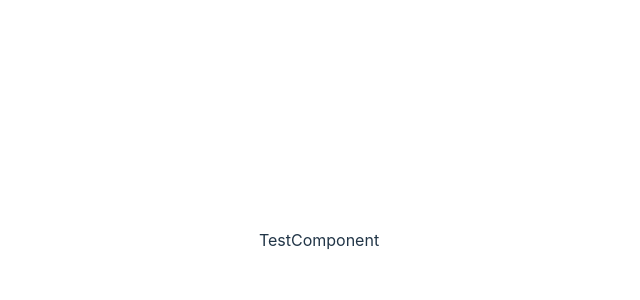
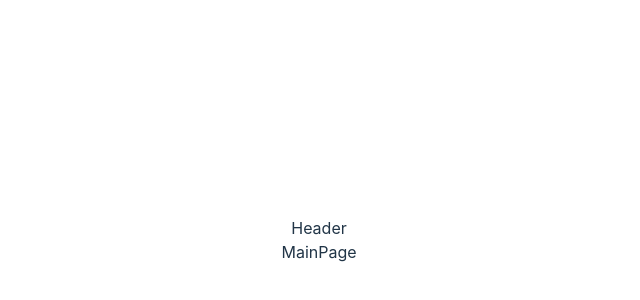
Before and after one commit to NNaumenko83/pets-front, a React (Vite) app: page / in a window 1280 px wide. Shown: the part 160-460 px from the top of the page, without its empty margins (321-961 px from the left). Built offline with nearby package versions, Linux system fonts and the light colour scheme.

Commit message:
ADD: Shared-layout

```diff
--- a/package.json
+++ b/package.json
@@ -11,11 +11,13 @@
     },
     "dependencies": {
         "react": "^18.2.0",
-    "react-dom": "^18.2.0"
+        "react-dom": "^18.2.0",
+        "react-router-dom": "^6.14.2"
     },
     "devDependencies": {
         "@types/react": "^18.2.43",
-    "@types/react-dom": "^18.2.17",
+        "@types/react-dom": "^18.2.18",
+        "@types/react-router-dom": "^5.3.3",
         "@typescript-eslint/eslint-plugin": "^6.14.0",
         "@typescript-eslint/parser": "^6.14.0",
         "@vitejs/plugin-react": "^4.2.1",
--- a/src/App.tsx
+++ b/src/App.tsx
@@ -1,8 +1,20 @@
 import 'src/App.css'
-import TestComponent from 'components/TestComponent/TestComponent'
+
+// eslint-disable-next-line import/no-extraneous-dependencies
+import { Routes, Route } from 'react-router-dom'
+import MainPage from './pages/MainPage/MainPage'
+import SharedLayout from './components/SharedLayout/SharedLayout'
 
 function App() {
-    return <TestComponent />
+    return (
+        <div>
+            <Routes>
+                <Route path="/" element={<SharedLayout />}>
+                    <Route index element={<MainPage />} />
+                </Route>
+            </Routes>
+        </div>
+    )
 }
 
 export default App
--- /dev/null
+++ b/src/components/Header/Header.tsx
@@ -0,0 +1,5 @@
+function Header() {
+    return <div>Header</div>
+}
+
+export default Header
--- /dev/null
+++ b/src/components/Logo/Logo.tsx
@@ -0,0 +1,5 @@
+function Logo() {
+    return <div>Logo</div>
+}
+
+export default Logo
--- /dev/null
+++ b/src/components/SharedLayout/SharedLayout.tsx
@@ -0,0 +1,20 @@
+import { Suspense } from 'react'
+
+// eslint-disable-next-line import/no-extraneous-dependencies
+import { Outlet } from 'react-router-dom'
+import Header from '../Header/Header'
+
+function SharedLayout() {
+    return (
+        <div>
+            <Header />
+            <main>
+                <Suspense fallback={<div>Loading...</div>}>
+                    <Outlet />
+                </Suspense>
+            </main>
+        </div>
+    )
+}
+
+export default SharedLayout
--- a/src/components/TestComponent/TestComponent.tsx
+++ b/src/components/TestComponent/TestComponent.tsx
@@ -1,5 +1,11 @@
+import Logo from '../Logo/Logo'
+
 function TestComponent() {
-    return <div>TestComponent</div>
+    return (
+        <header>
+            <Logo />
+        </header>
+    )
 }
 
 export default TestComponent
--- a/src/main.tsx
+++ b/src/main.tsx
@@ -1,10 +1,14 @@
 import React from 'react'
 import ReactDOM from 'react-dom/client'
+// eslint-disable-next-line import/no-extraneous-dependencies
+import { BrowserRouter } from 'react-router-dom'
 import App from './App'
 import './index.css'
 
 ReactDOM.createRoot(document.getElementById('root')!).render(
-  <React.StrictMode>
-    <App />
-  </React.StrictMode>
+    <React.StrictMode>
+        <BrowserRouter>
+            <App />
+        </BrowserRouter>
+    </React.StrictMode>,
 )
--- /dev/null
+++ b/src/pages/MainPage/MainPage.tsx
@@ -0,0 +1,5 @@
+function MainPage() {
+    return <div>MainPage</div>
+}
+
+export default MainPage
```
Also changed, not shown: src/components/Navigation/Navigation.tsx (added), 1 other file (tests, documents, lock files or other folders). Lines whose indentation alone changed are shown as unchanged.
